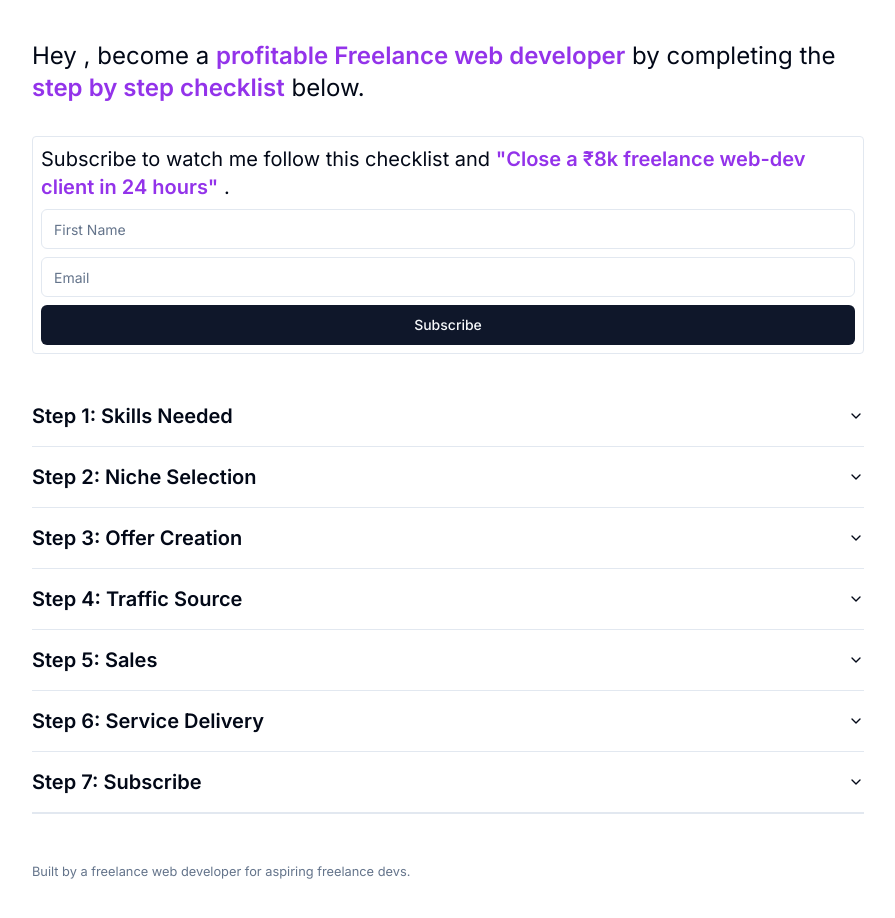
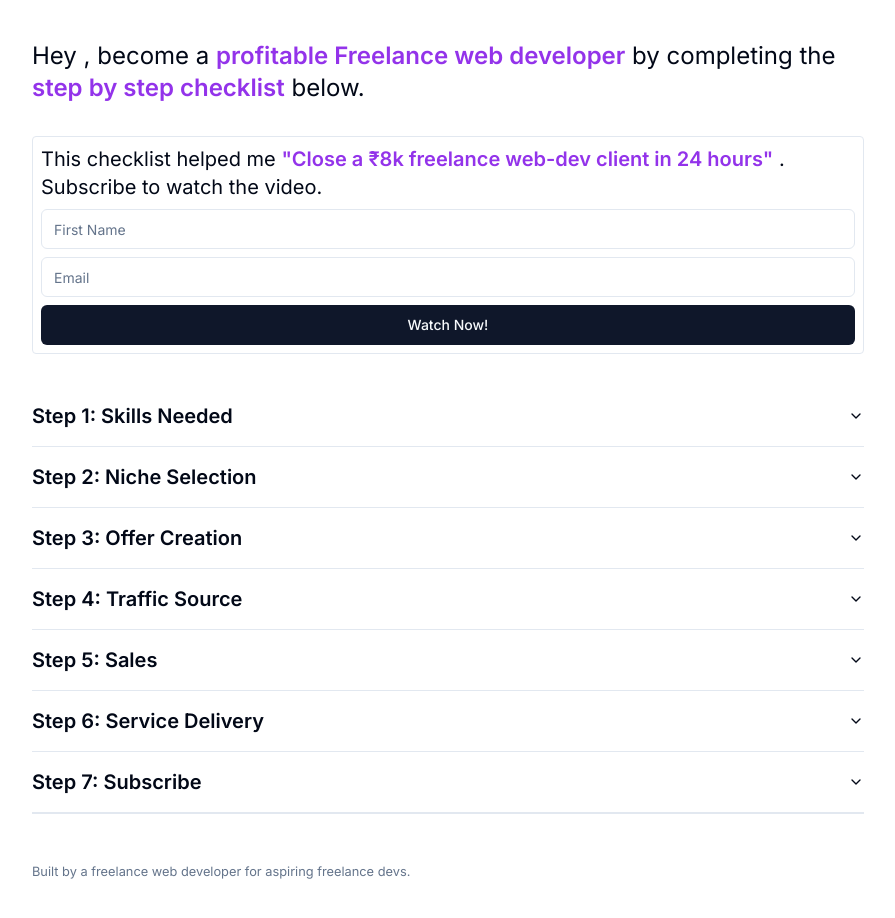
Before and after one commit to Swastikyadav/swastikyadav.com, a Next.js app: page /freelance-dev-checklist in a window 1280 px wide. Shown: the top 918 px of the page, without its empty margins (192-1087 px from the left). Built offline with nearby package versions, Linux system fonts and the light colour scheme.

Commit message:
copy changes

```diff
--- a/app/freelance-dev-checklist/page.jsx
+++ b/app/freelance-dev-checklist/page.jsx
@@ -30,11 +30,11 @@ export default function FreelanceChecklist({ searchParams: { success } }) {
 
       <div className="grid col-span-1 gap-2 p-2 my-8 border rounded">
         <h2 className="text-xl">
-          Subscribe to watch me follow this checklist and{" "}
+          This checklist helped me{" "}
           <span className="font-semibold text-purple-600">
             "Close a ₹8k freelance web-dev client in 24 hours"
           </span>{" "}
-          .
+          . Subscribe to watch the video.
         </h2>
         <form
           action="https://app.convertkit.com/forms/6998755/subscriptions"
@@ -57,7 +57,7 @@ export default function FreelanceChecklist({ searchParams: { success } }) {
             placeholder="Email"
             required
           />
-          <Button type="submit">Subscribe</Button>
+          <Button type="submit">Watch Now!</Button>
         </form>
 
         {success && (
```
